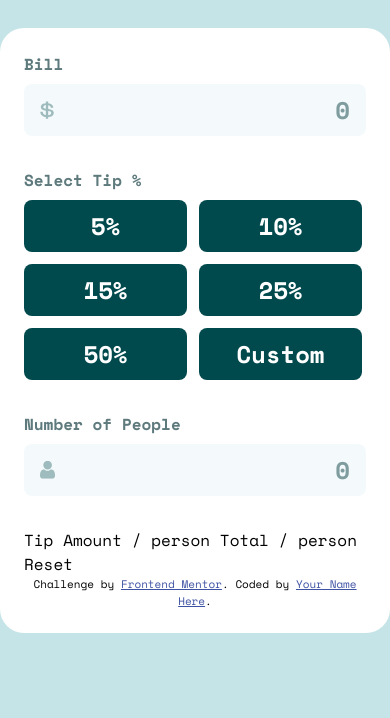
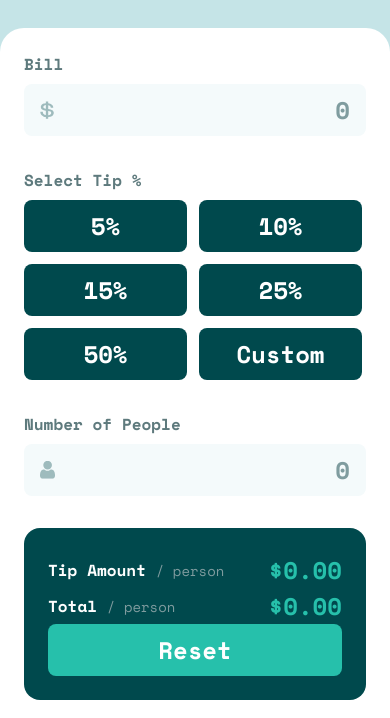
Before and after one commit to VincinChristmas/FEM-Tip-Calculator, a plain HTML site: page index.html in a window 390 px wide. Shown: the part 126-844 px from the top of the page. Drawn offline with nearby package versions, Linux system fonts and the light colour scheme.

Commit message:
completed the layout for mobile. Need to touch up a few areas

```diff
--- a/index.html
+++ b/index.html
@@ -53,16 +53,23 @@
       </div>
     </div>
 
+    <!-- Results Section-->
+    <div class="results">
+      <div class="result-item">
+        <div class="result-item-label">Tip Amount <span>/ person</span></div>
+
+        <div class="result-item-value">$0.00</div>
+      </div>
+      <div class="result-item">
+        <div class="result-item-label">Total <span>/ person</span></div>
+
+        <div class="result-item-value">$0.00</div>
+      </div>
+      <button class="reset-button">Reset</button>
+    </div>
 
 
 
-    Tip Amount
-    / person
-
-    Total
-    / person
-
-    Reset
 
 
 </div>
--- a/styles/main.scss
+++ b/styles/main.scss
@@ -64,6 +64,7 @@ $color-light-grayish-cyan: hsl(189, 47%, 97%);
 $color-dark-grayish-cyan: hsl(184, 14%, 56%);
 $color-very-dark-grayish-cyan: hsl(186, 14%, 43%);
 $color-very-dark-cyan: hsl(183, 100%, 15%);
+$color-very-dark-cyan-hover: hsl(183, 100%, 25%);
 $color-strong-cyan: hsl(172, 67%, 45%);
 
   // ========== MAIN STYLES ==========
@@ -216,3 +217,45 @@ input[type="number"] {
       }
     }
   }
+
+  .results {
+    margin-bottom: 32px;
+    background-color: $color-very-dark-cyan;
+    color: $color-white;
+    padding: 24px;
+    border-radius: 16px;
+    .result-item {
+      display: flex;
+      justify-content: space-between;
+      align-items: center;
+      .result-item-label {
+        font-size: 16px;
+        font-weight: 700;
+        span {
+          font-size: 14px;
+          font-weight: 400;
+          color: $color-dark-grayish-cyan;
+        }
+    }
+    .result-item-value {
+      font-size: 24px;
+      font-weight: 700;
+      color: $color-strong-cyan;
+    }
+  }
+  .reset-button {
+    width: 100%;
+    padding: 8px 16px;
+    border-radius: 8px;
+    border: none;
+    background-color: $color-strong-cyan;
+    color: $color-white;
+    font-size: 24px;
+    font-weight: 700;
+  }
+
+  .reset-button:hover {
+    background-color: $color-very-dark-cyan-hover;
+    color: $color-very-dark-grayish-cyan;
+  }
+  }
```
Also changed, not shown: styles/main.css, 1 other file.
